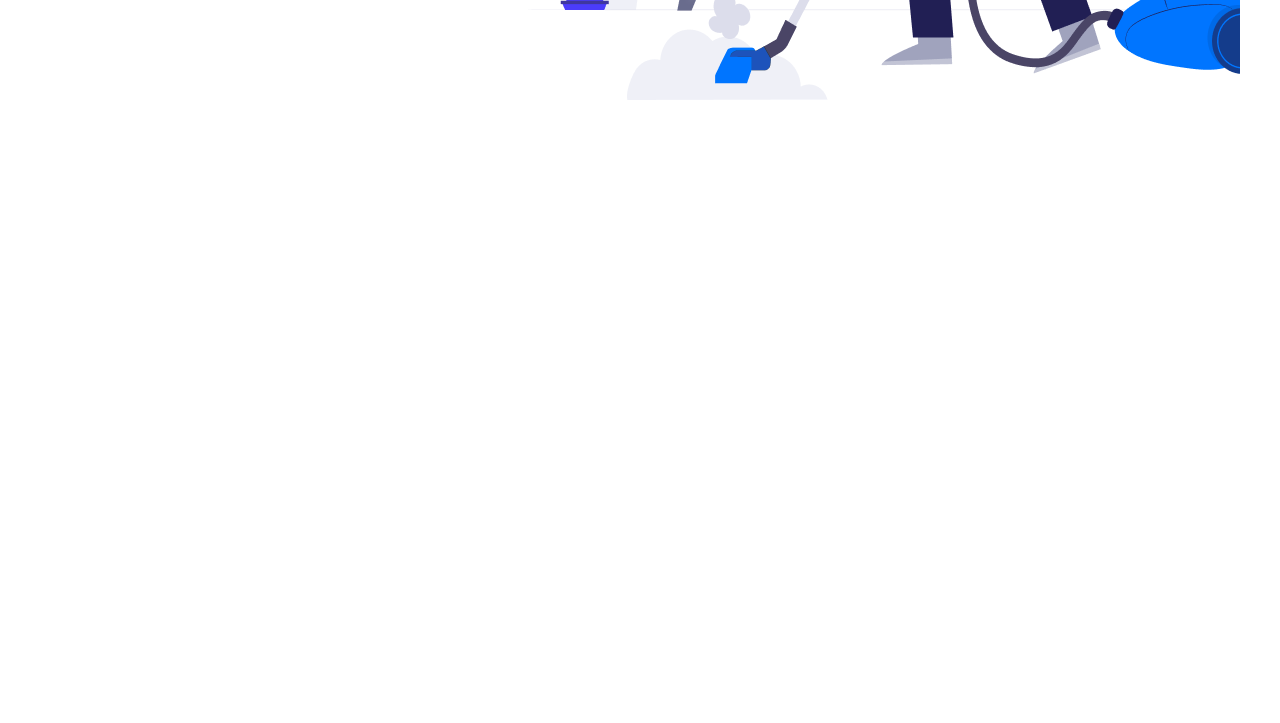
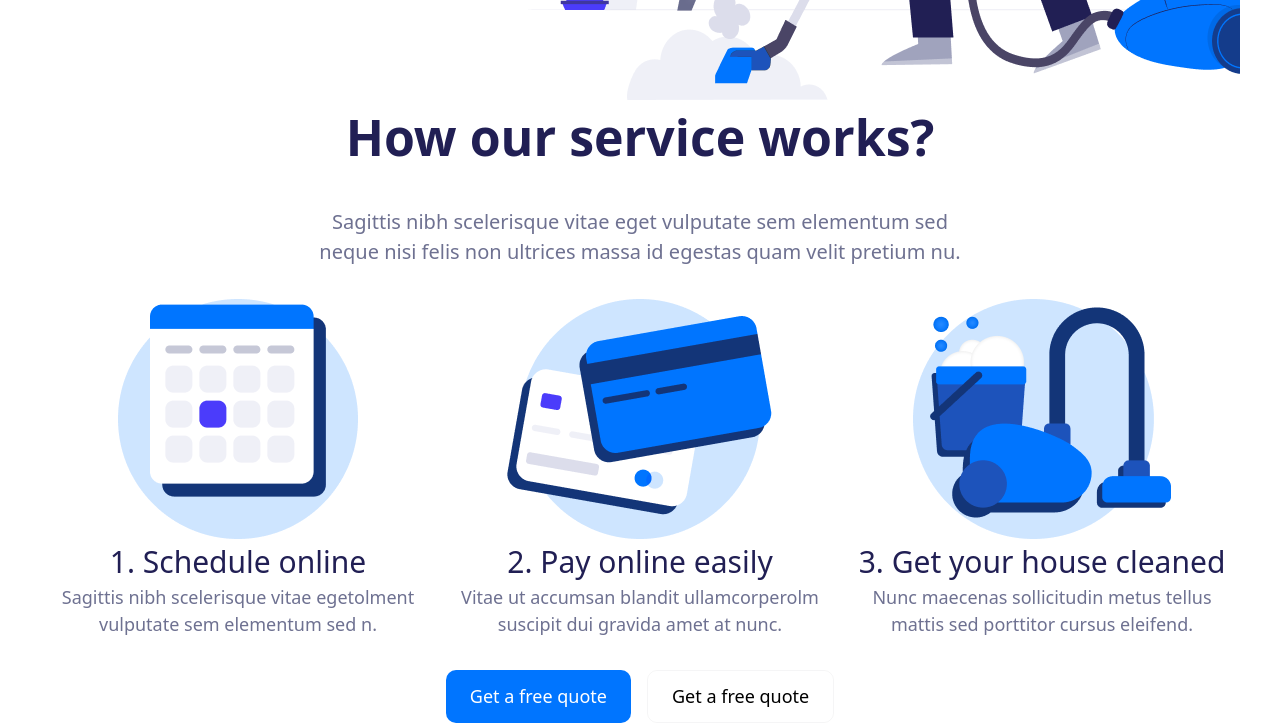
Before and after one commit to AzamovSiyovush/Git1, a website: page src/index.html in a window 1280 px wide. Shown: the part 716-1439 px from the top of the page. Before the commit the page ends 816 px from the top, so only its background shows below. Drawn offline with Linux system fonts and the light colour scheme.

Commit message:
section2 created

```diff
--- a/src/index.html
+++ b/src/index.html
@@ -42,5 +42,36 @@
             <img src="./images/IMAGE (1).png" alt="">
         </section>
     </header>
+
+        <main>
+            <section class="lg:max-w-[1200px] flex flex-col gap-8 m-auto max-w-[350px]">
+                <h1 class="text-center text-[#211F54] text-[50px] font-bold">How our service works?</h1>
+                <p class="text-center text-[#6E7191] text-[20px]">Sagittis nibh scelerisque vitae eget vulputate sem elementum sed <br> neque nisi felis non ultrices massa id egestas quam velit pretium nu.</p>
+            <div class="flex lg:flex-row flex-col justify-between lg:gap-0 gap-6">
+                <article class="lg:w-[33%] w-[100%] flex  flex-col items-center px-3 text-center">
+                    <img src="./images/IMAGE (3).png" alt="">
+                    <h1 class="text-[#211F54] text-[30px]">1. Schedule online</h1>
+                    <p class="text-[#6E7191] text-[18px]">Sagittis nibh scelerisque vitae egetolment vulputate sem elementum sed n.</p>
+                </article>
+                <article class="lg:w-[33%] w-[100%] flex  flex-col items-center px-3 text-center">
+                    <img src="./images/IMAGE (4).png" alt="">
+                    <h1 class="text-[#211F54] text-[30px]">2. Pay online easily</h1>
+                    <p class="text-[#6E7191] text-[18px]">Vitae ut accumsan blandit ullamcorperolm suscipit dui gravida amet at nunc.</p>
+                </article>
+                <article class="lg:w-[33%] w-[100%] flex  flex-col items-center px-3 text-center">
+                    <img src="./images/IMAGE (5).png" alt="">
+                    <h1 class="text-[#211F54] text-[30px]">3. Get your house cleaned</h1>
+                    <p class="text-[#6E7191] text-[18px]">Nunc maecenas sollicitudin metus tellus mattis sed porttitor cursus eleifend.</p>
+                </article>
+            </div>
+            <div class="flex gap-4 justify-center">
+                <button class="bg-[#0075FF] text-[18px] text-white px-6 rounded-[10px] py-3">Get a free quote</button>
+                <button class=" text-[18px] border-[#14142B0A] border-[1px] px-6 rounded-[10px] py-3">Get a free quote</button>
+
+            </div>
+            </section>
+        </main>
+
+
 </body>
 </html>
```
Also changed, not shown: src/images/IMAGE (3).png (added), src/images/IMAGE (4).png (added), src/images/IMAGE (5).png (added), src/output.css.
